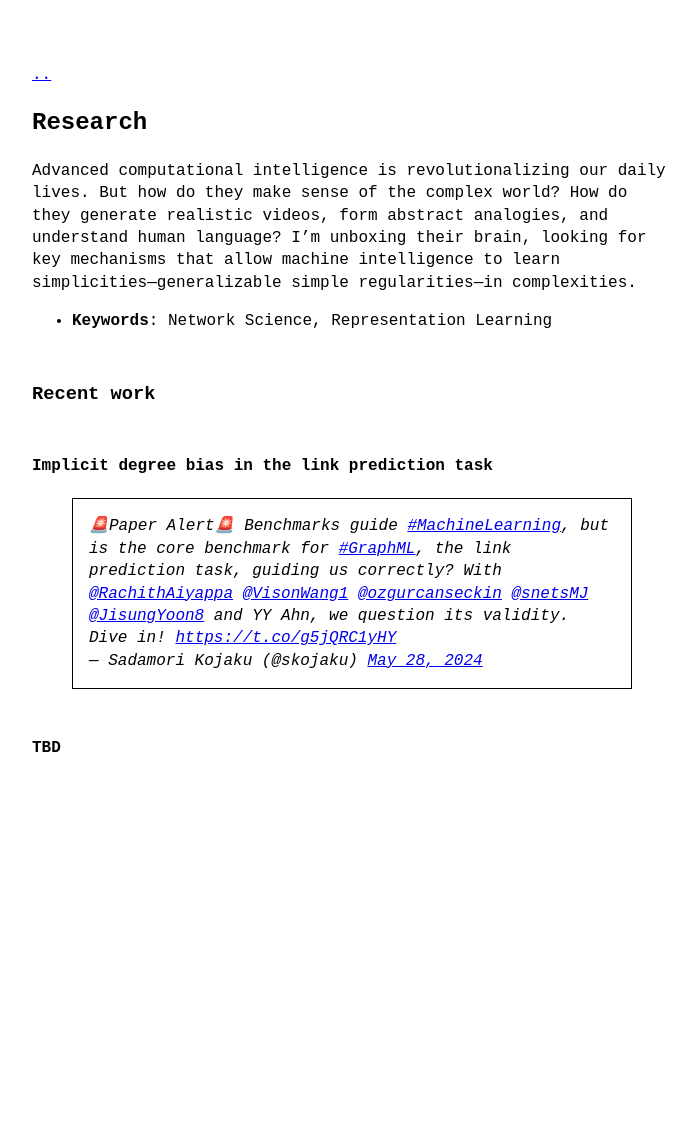
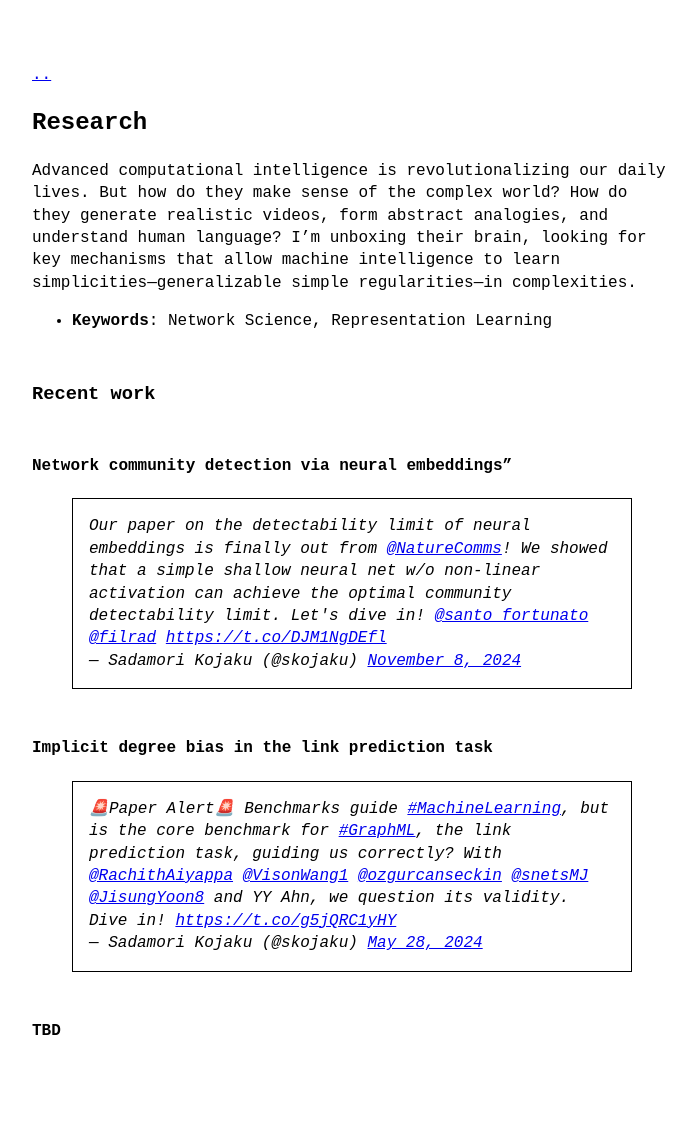
Before and after one commit to skojaku/skojaku.github.io, a Jekyll site: the page built from research.md, in a window 1280 px wide. Shown: the whole page, without its empty margins (288-984 px from the left). Built offline with Jekyll 4.4.1, drawn with Linux system fonts in a browser that asks for light colours; comment, search, counter and statistics services are not loaded; before the commit the page ends 900 px from its top, so only the background shows below that.

Commit message:
add research

```diff
--- a/research.md
+++ b/research.md
@@ -13,6 +13,10 @@ I'm unboxing their brain, looking for key mechanisms that allow machine intellig
 
 ### Recent work
 
+#### Network community detection via neural embeddings"
+
+<blockquote class="twitter-tweet"><p lang="en" dir="ltr">Our paper on the detectability limit of neural embeddings is finally out from <a href="https://twitter.com/NatureComms?ref_src=twsrc%5Etfw">@NatureComms</a>! We showed that a simple shallow neural net w/o non-linear activation can achieve the optimal community detectability limit. Let&#39;s dive in! <a href="https://twitter.com/santo_fortunato?ref_src=twsrc%5Etfw">@santo_fortunato</a> <a href="https://twitter.com/filrad?ref_src=twsrc%5Etfw">@filrad</a> <a href="https://t.co/DJM1NgDEfl">https://t.co/DJM1NgDEfl</a></p>&mdash; Sadamori Kojaku (@skojaku) <a href="https://twitter.com/skojaku/status/1854941022318465354?ref_src=twsrc%5Etfw">November 8, 2024</a></blockquote> <script async src="https://platform.twitter.com/widgets.js" charset="utf-8"></script>
+
 #### Implicit degree bias in the link prediction task
 
 <blockquote class="twitter-tweet"><p lang="en" dir="ltr">🚨Paper Alert🚨 Benchmarks guide <a href="https://twitter.com/hashtag/MachineLearning?src=hash&amp;ref_src=twsrc%5Etfw">#MachineLearning</a>, but is the core benchmark for <a href="https://twitter.com/hashtag/GraphML?src=hash&amp;ref_src=twsrc%5Etfw">#GraphML</a>, the link prediction task, guiding us correctly? With <a href="https://twitter.com/RachithAiyappa?ref_src=twsrc%5Etfw">@RachithAiyappa</a> <a href="https://twitter.com/VisonWang1?ref_src=twsrc%5Etfw">@VisonWang1</a> <a href="https://twitter.com/ozgurcanseckin?ref_src=twsrc%5Etfw">@ozgurcanseckin</a> <a href="https://twitter.com/snetsMJ?ref_src=twsrc%5Etfw">@snetsMJ</a> <a href="https://twitter.com/JisungYoon8?ref_src=twsrc%5Etfw">@JisungYoon8</a> and YY Ahn, we question its validity. Dive in! <a href="https://t.co/g5jQRC1yHY">https://t.co/g5jQRC1yHY</a></p>&mdash; Sadamori Kojaku (@skojaku) <a href="https://twitter.com/skojaku/status/1795413358818013431?ref_src=twsrc%5Etfw">May 28, 2024</a></blockquote> <script async src="https://platform.twitter.com/widgets.js" charset="utf-8"></script>
```
